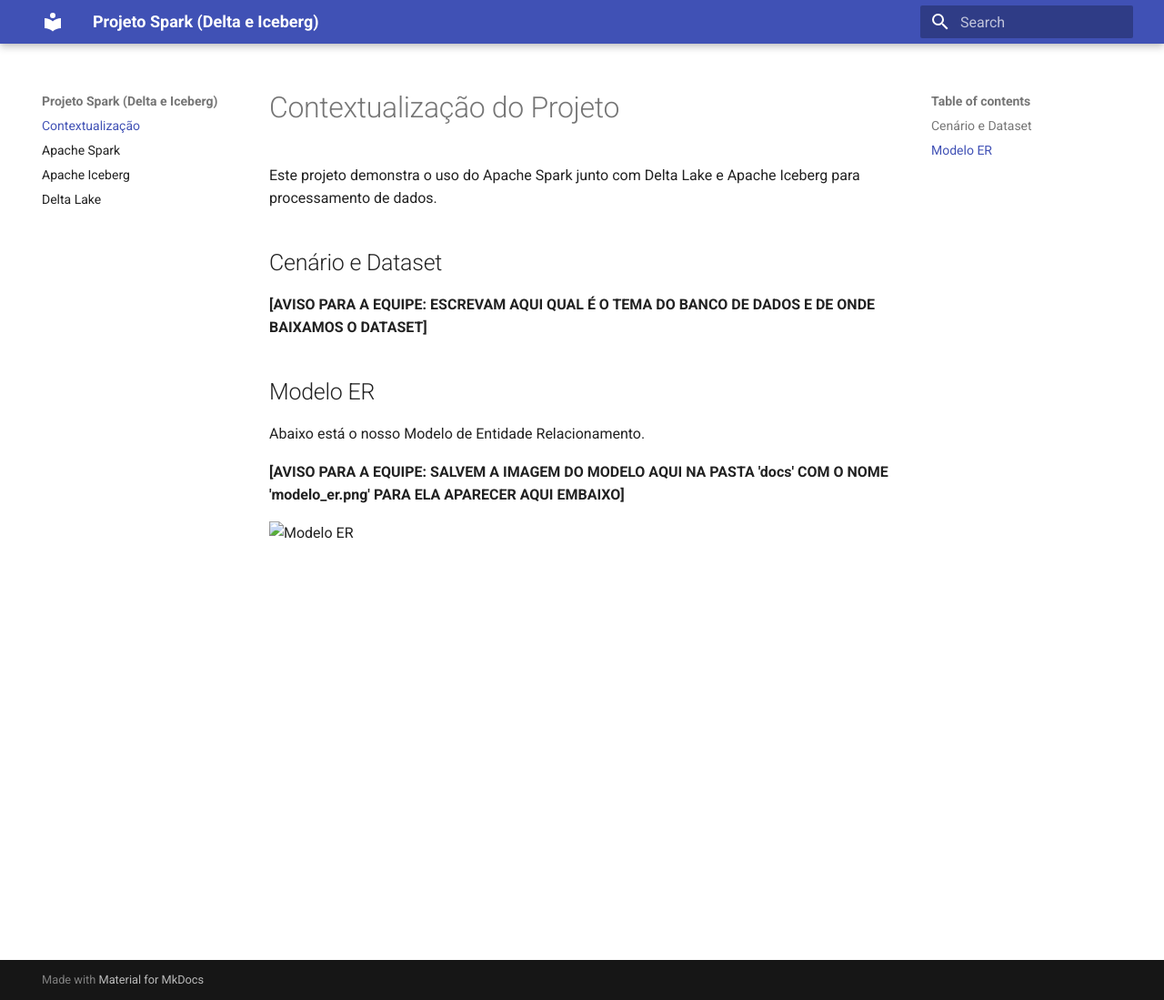
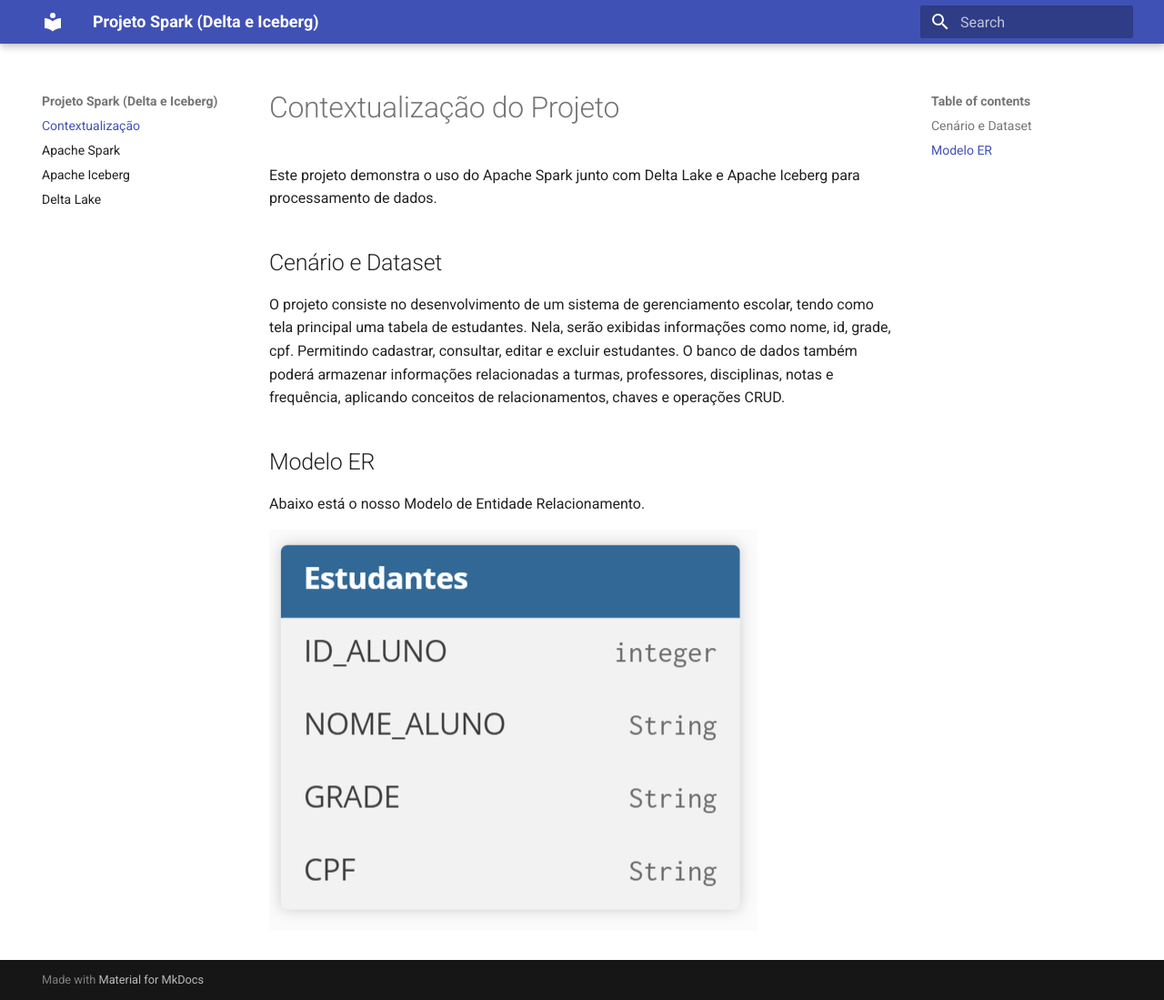
Before and after one commit to acittadin/projeto_pesquisa_spark, an MkDocs documentation site: the page built from docs/index.md, in a window 1280 px wide and 1099 px high. Shown: the whole window at 91% size. Built offline with MkDocs 1.6.1 and Material for MkDocs 9.7.7, drawn with Linux system fonts in a browser that asks for light colours.

Commit message:
Pequenas Mudancas para Modelo

```diff
--- a/docs/index.md
+++ b/docs/index.md
@@ -3,11 +3,9 @@
 Este projeto demonstra o uso do Apache Spark junto com Delta Lake e Apache Iceberg para processamento de dados.
 
 ## Cenário e Dataset
-**[AVISO PARA A EQUIPE: ESCREVAM AQUI QUAL É O TEMA DO BANCO DE DADOS E DE ONDE BAIXAMOS O DATASET]**
+O projeto consiste no desenvolvimento de um sistema de gerenciamento escolar, tendo como tela principal uma tabela de estudantes. Nela, serão exibidas informações como nome, id, grade, cpf. Permitindo cadastrar, consultar, editar e excluir estudantes. O banco de dados também poderá armazenar informações relacionadas a turmas, professores, disciplinas, notas e frequência, aplicando conceitos de relacionamentos, chaves e operações CRUD.
 
 ## Modelo ER
 Abaixo está o nosso Modelo de Entidade Relacionamento.
 
-**[AVISO PARA A EQUIPE: SALVEM A IMAGEM DO MODELO AQUI NA PASTA 'docs' COM O NOME 'modelo_er.png' PARA ELA APARECER AQUI EMBAIXO]**
-
 ![Modelo ER](modelo_er.png)
```
Also changed, not shown: docs/modelo_er.PNG (added).
